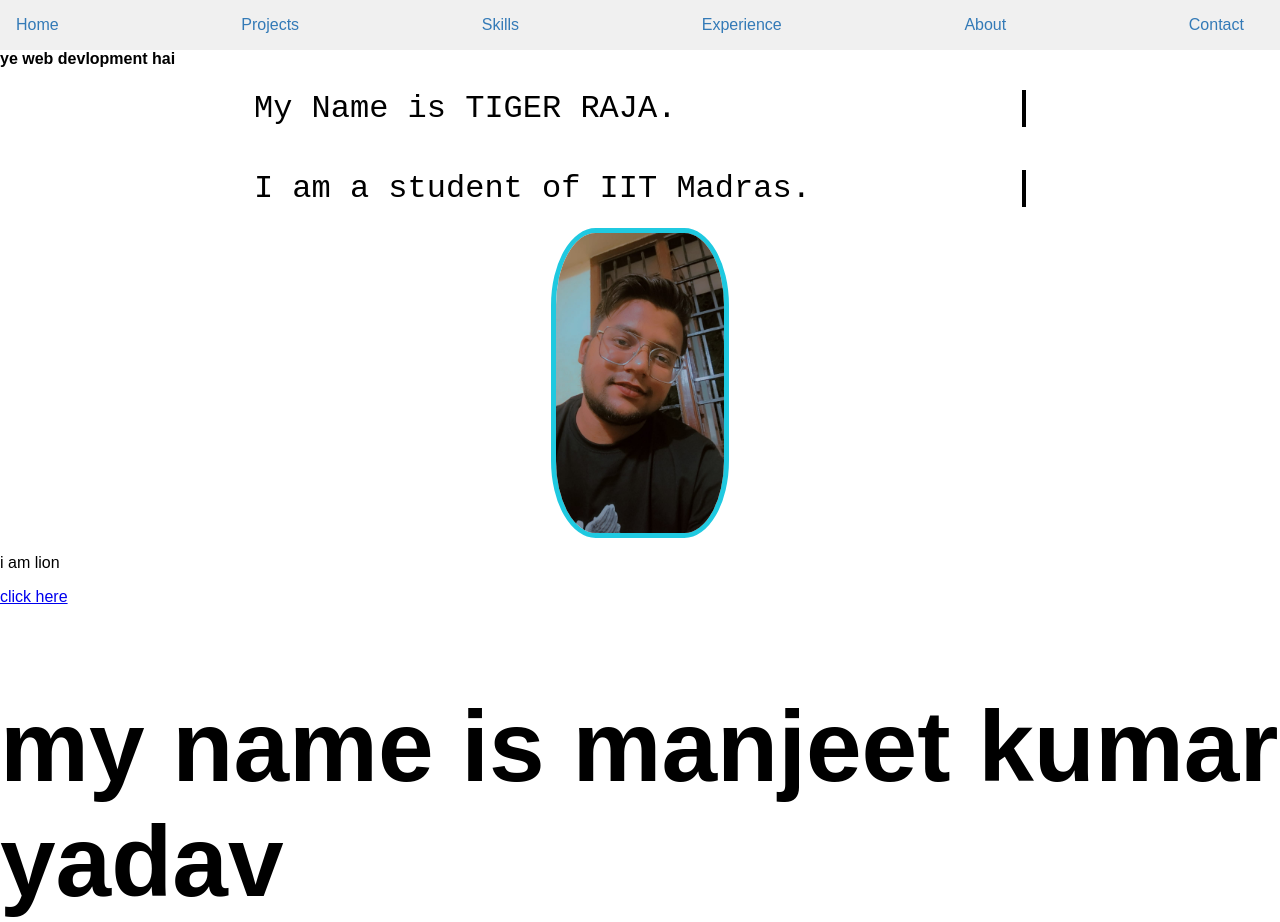
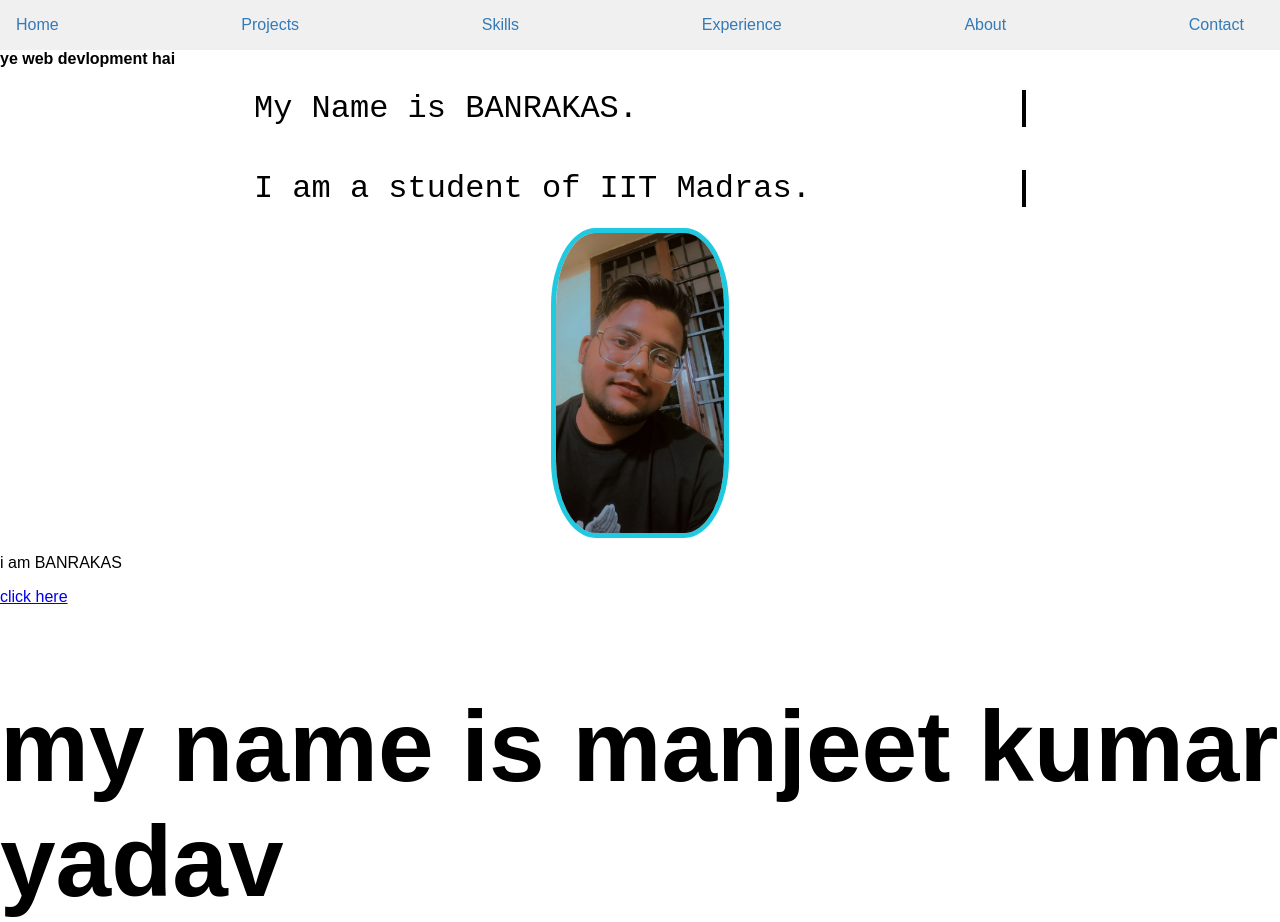
Before and after one commit to MS7870/1ST, a plain HTML site: page index.html in a window 1280 px wide. Shown: the top 922 px of the page. Drawn offline with Linux system fonts and the light colour scheme; a script that the page names is missing.

Commit message:
Update index.html

```diff
--- a/index.html
+++ b/index.html
@@ -24,7 +24,7 @@
         <strong>ye web devlopment hai </strong>
         <div class="wrapper">
           <div class="typing-demo">
-            My Name is TIGER  RAJA.
+            My Name is BANRAKAS.
           </div>
       </div>
 
@@ -38,7 +38,7 @@
 
       <p style="display: flex;margin-left: auto;margin-right: auto;align-items: center;">
 
-      i am lion
+      i am BANRAKAS
 
       </p>
       <a href="https://www.facebook.com">click here</a>
```
